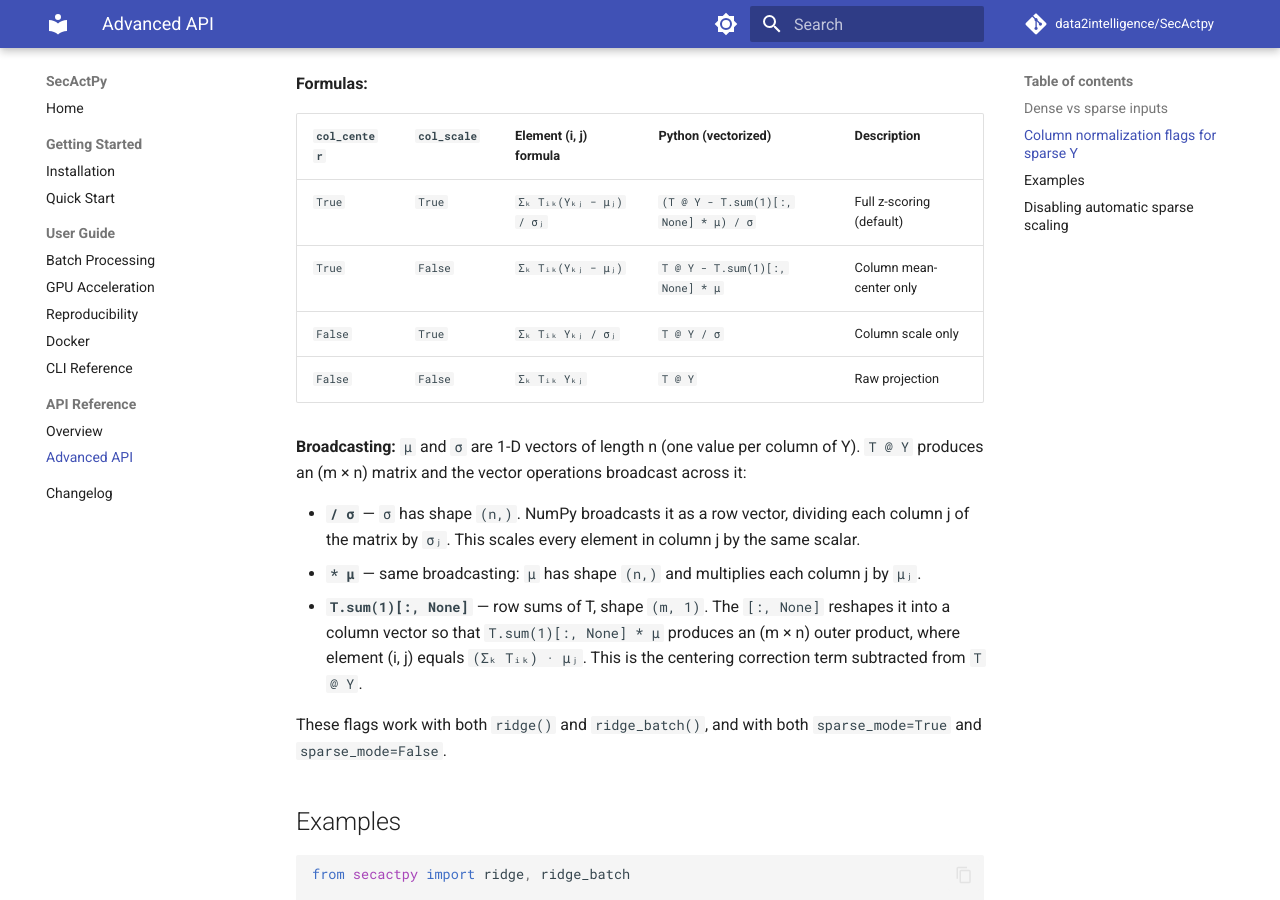
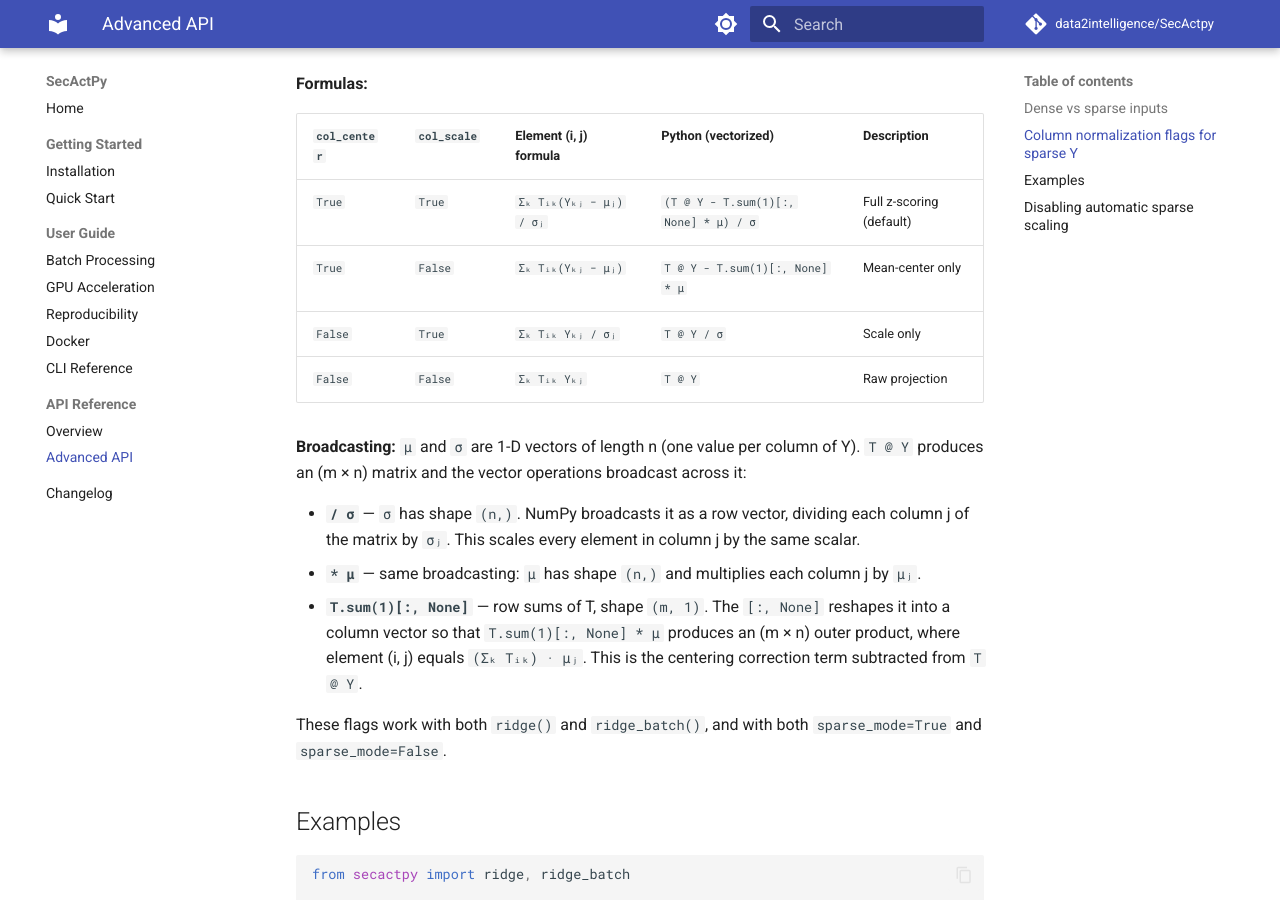
Before and after one commit to data2intelligence/SecActpy, an MkDocs documentation site: the page built from docs/advanced_api.md, in a window 1280 px wide and 900 px high, scrolled down 1377 px. Built offline with MkDocs 1.6.1 and Material for MkDocs 9.7.7, drawn with Linux system fonts in a browser that asks for light colours; comment, search, counter and statistics services are not loaded.

Commit message:
Revert "Clarify formula descriptions as column-wise operations in docs"
This reverts commit cbaba759103c1aba9deedf7c3ebb1cd61ed2ab51.

```diff
--- a/docs/advanced_api.md
+++ b/docs/advanced_api.md
@@ -49,8 +49,8 @@ in-flight normalization.
 | `col_center` | `col_scale` | Element (i, j) formula | Python (vectorized) | Description |
 |---|---|---|---|---|
 | `True` | `True` | `Σₖ Tᵢₖ(Yₖⱼ − μⱼ) / σⱼ` | `(T @ Y - T.sum(1)[:, None] * μ) / σ` | Full z-scoring (default) |
-| `True` | `False` | `Σₖ Tᵢₖ(Yₖⱼ − μⱼ)` | `T @ Y - T.sum(1)[:, None] * μ` | Column mean-center only |
-| `False` | `True` | `Σₖ Tᵢₖ Yₖⱼ / σⱼ` | `T @ Y / σ` | Column scale only |
+| `True` | `False` | `Σₖ Tᵢₖ(Yₖⱼ − μⱼ)` | `T @ Y - T.sum(1)[:, None] * μ` | Mean-center only |
+| `False` | `True` | `Σₖ Tᵢₖ Yₖⱼ / σⱼ` | `T @ Y / σ` | Scale only |
 | `False` | `False` | `Σₖ Tᵢₖ Yₖⱼ` | `T @ Y` | Raw projection |
 
 **Broadcasting:** `μ` and `σ` are 1-D vectors of length n (one value per
```
